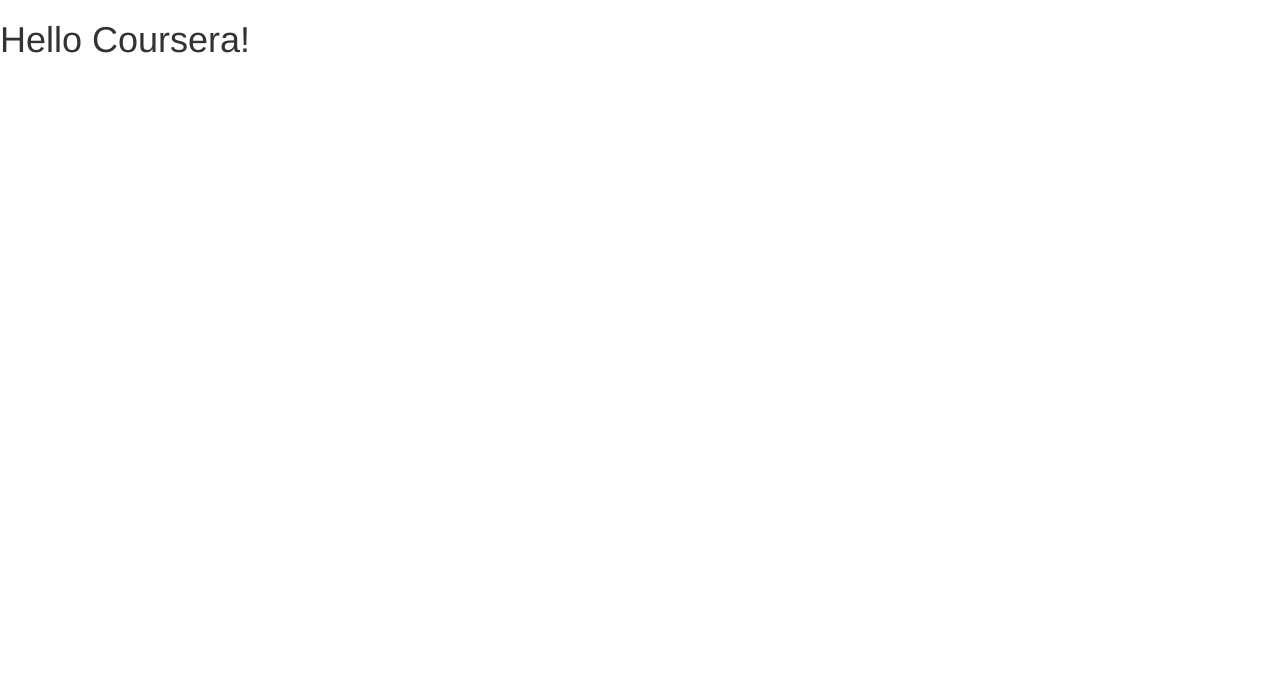
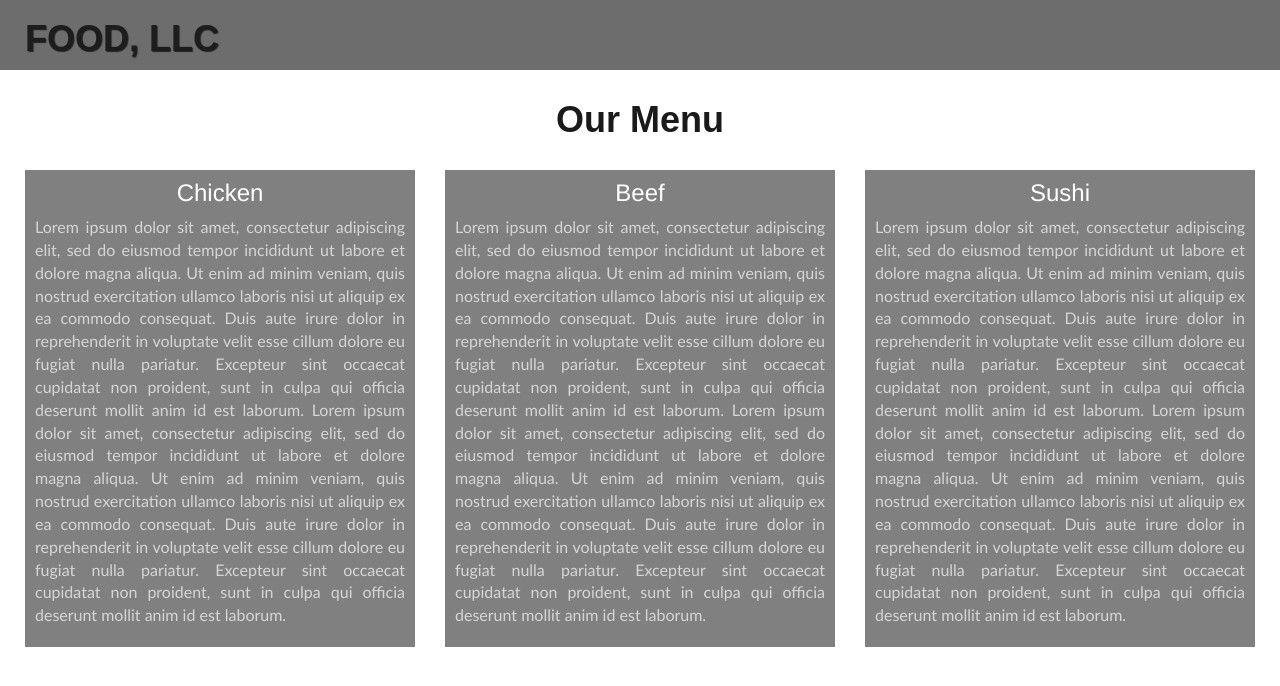
Before and after one commit to RMKoradiya/Learning, a plain HTML site: page module3-solution/index.html in a window 1280 px wide. Drawn offline with Linux system fonts and the light colour scheme.

Commit message:
Assignment Submission for module 3

```diff
--- a/module3-solution/css/styles.css
+++ b/module3-solution/css/styles.css
@@ -0,0 +1,97 @@
+body {
+    font-size: 16px;
+    color: #1a1a1a;
+  }
+
+/** HEADER **/
+#header-nav {
+    background-color: #6d6d6d;
+    border-radius: 0;
+    border: 0;
+    margin:0px;
+}
+
+#header-nav .navbar-header{
+    padding: 10px 10px 10px 10px;
+}
+
+.navbar-brand h1 { /* Restaurant name */
+    font-family: 'Lora', serif;
+    color: #1d1d1d;
+    font-size: 2em;
+    text-transform: uppercase;
+    font-weight: bold;
+    text-shadow: 1px 1px 1px #222;
+    margin-top: 0;
+    margin-bottom: 0;
+    line-height: .75;
+    font-family: Arial, Helvetica, sans-serif;
+}
+
+.navbar-brand a:hover, .navbar-brand a:focus {
+    text-decoration: none;
+}
+
+/** TOP TITLE **/
+#top-title{
+    font-family: Arial, Helvetica, sans-serif;
+    text-align: center;
+    padding-top: 10px;
+    padding-bottom: 10px;
+    font-weight: bold;
+    margin-bottom: 20px;
+}
+
+/** ITEMS **/
+.row{
+    padding-left: 10px;
+    padding-right: 10px;
+}
+
+.dummy-text {
+    padding-left: 10px;
+    padding-right: 10px;
+    padding-bottom: 20px;
+    font-family: 'Gill Sans', 'Gill Sans MT', Calibri, 'Trebuchet MS', sans-serif;
+    background-color: gray;
+    margin-bottom: 20px;
+    text-align: justify;
+    color: #d5d5d5;
+}
+
+.menu-titles {
+    font-family: 'Franklin Gothic Medium', 'Arial Narrow', Arial, sans-serif;
+    text-align: center;
+    padding-top: 10px;
+    color: white;
+    margin-top: 0px;
+}
+
+/** MENU ITEMS FOR MOBILE VIEW **/
+#collapsable-nav{
+    padding:0px;
+}
+
+#nav-list{
+    margin: 0px;
+}
+
+.menu-item{
+    background-color: white;
+    border: solid black 1px;
+    text-align: center;
+    color: black;
+    font-weight: bold;
+}
+
+/** SCROLL TO TOP **/
+.scroller{
+    font-weight: bold;
+    font-family: 'Gill Sans', 'Gill Sans MT', Calibri, 'Trebuchet MS', sans-serif;
+    text-align: right;
+    color: lightblue;
+}
+
+html{
+    scroll-behavior: smooth;
+}
--- a/module3-solution/index.html
+++ b/module3-solution/index.html
@@ -4,21 +4,63 @@
     <meta charset="utf-8">
     <meta http-equiv="X-UA-Compatible" content="IE=edge">
     <meta name="viewport" content="width=device-width, initial-scale=1">
-
-    <!-- HTML5 shim and Respond.js for IE8 support of HTML5 elements and media queries -->
-    <!-- WARNING: Respond.js doesn't work if you view the page via file:// -->
-    <!--[if lt IE 9]>
-      <script src="https://oss.maxcdn.com/html5shiv/3.7.2/html5shiv.min.js"></script>
-      <script src="https://oss.maxcdn.com/respond/1.4.2/respond.min.js"></script>
-    <![endif]-->
-
-    <title>Boostrap Starter Page</title>
+    <title>Assignment Solution for Module 3</title>
     <link rel="stylesheet" href="css/bootstrap.min.css">
     <link rel="stylesheet" href="css/styles.css">
   </head>
 <body>
 
-  <h1>Hello Coursera!</h1>
+  <header>
+    <nav id="header-nav" class="navbar navbar-default">
+      <div class="container-fluid">
+        <div class="navbar-header">
+          <div class="navbar-brand">
+            <a href="index.html"><h1>FOOD, LLC</h1></a>
+          </div>
+
+          <button type="button" class="navbar-toggle collapsed" data-toggle="collapse" data-target="#collapsable-nav" aria-expanded="false">
+            <span class="sr-only">Toggle navigation</span>
+            <span class="icon-bar"></span>
+            <span class="icon-bar"></span>
+            <span class="icon-bar"></span>
+          </button>
+        </div>
+      </div>
+    </nav>
+  </header>
+
+  <div id="collapsable-nav" class="collapse navbar-collapse">
+    <ul id="nav-list" class="nav navbar-nav navbar-right">
+     <li>
+       <a href="#chicken" class="menu-item hidden-lg hidden-md hidden-sm">Chicken</a>
+     </li>
+     <li>
+       <a href="#beef" class="menu-item hidden-lg hidden-md hidden-sm">Beef</a>
+     </li>
+     <li>
+       <a href="#sushi" class="menu-item hidden-lg hidden-md hidden-sm">Sushi</a>
+     </li>
+   </ul><!-- #nav-list -->
+  </div><!-- .collapse .navbar-collapse -->
+
+
+  <h1 id="top-title">Our Menu</h1>
+
+<div class="container-fluid">
+  <div class="row">
+    <div class="col-lg-4 col-md-6 col-sm-12">
+        <div class="dummy-text"><h3 class="menu-titles" id="chicken">Chicken</h3>Lorem ipsum dolor sit amet, consectetur adipiscing elit, sed do eiusmod tempor incididunt ut labore et dolore magna aliqua. Ut enim ad minim veniam, quis nostrud exercitation ullamco laboris nisi ut aliquip ex ea commodo consequat. Duis aute irure dolor in reprehenderit in voluptate velit esse cillum dolore eu fugiat nulla pariatur. Excepteur sint occaecat cupidatat non proident, sunt in culpa qui officia deserunt mollit anim id est laborum. Lorem ipsum dolor sit amet, consectetur adipiscing elit, sed do eiusmod tempor incididunt ut labore et dolore magna aliqua. Ut enim ad minim veniam, quis nostrud exercitation ullamco laboris nisi ut aliquip ex ea commodo consequat. Duis aute irure dolor in reprehenderit in voluptate velit esse cillum dolore eu fugiat nulla pariatur. Excepteur sint occaecat cupidatat non proident, sunt in culpa qui officia deserunt mollit anim id est laborum. <a href="#top" class="scroller visible-xs">Back To Top</a></div>
+    </div>
+
+    <div class="col-lg-4 col-md-6 col-sm-12">
+        <div class="dummy-text"><h3 class="menu-titles" id="beef">Beef</h3>Lorem ipsum dolor sit amet, consectetur adipiscing elit, sed do eiusmod tempor incididunt ut labore et dolore magna aliqua. Ut enim ad minim veniam, quis nostrud exercitation ullamco laboris nisi ut aliquip ex ea commodo consequat. Duis aute irure dolor in reprehenderit in voluptate velit esse cillum dolore eu fugiat nulla pariatur. Excepteur sint occaecat cupidatat non proident, sunt in culpa qui officia deserunt mollit anim id est laborum. Lorem ipsum dolor sit amet, consectetur adipiscing elit, sed do eiusmod tempor incididunt ut labore et dolore magna aliqua. Ut enim ad minim veniam, quis nostrud exercitation ullamco laboris nisi ut aliquip ex ea commodo consequat. Duis aute irure dolor in reprehenderit in voluptate velit esse cillum dolore eu fugiat nulla pariatur. Excepteur sint occaecat cupidatat non proident, sunt in culpa qui officia deserunt mollit anim id est laborum. <a href="#top" class="scroller visible-xs">Back To Top</a></div>
+    </div>
+
+    <div class="col-lg-4 col-md-12 col-sm-12">
+        <div class="dummy-text"><h3 class="menu-titles" id="sushi">Sushi</h3>Lorem ipsum dolor sit amet, consectetur adipiscing elit, sed do eiusmod tempor incididunt ut labore et dolore magna aliqua. Ut enim ad minim veniam, quis nostrud exercitation ullamco laboris nisi ut aliquip ex ea commodo consequat. Duis aute irure dolor in reprehenderit in voluptate velit esse cillum dolore eu fugiat nulla pariatur. Excepteur sint occaecat cupidatat non proident, sunt in culpa qui officia deserunt mollit anim id est laborum. Lorem ipsum dolor sit amet, consectetur adipiscing elit, sed do eiusmod tempor incididunt ut labore et dolore magna aliqua. Ut enim ad minim veniam, quis nostrud exercitation ullamco laboris nisi ut aliquip ex ea commodo consequat. Duis aute irure dolor in reprehenderit in voluptate velit esse cillum dolore eu fugiat nulla pariatur. Excepteur sint occaecat cupidatat non proident, sunt in culpa qui officia deserunt mollit anim id est laborum. <a href="#top" class="scroller visible-xs">Back To Top</a></div>
+    </div>
+  </div>
+</div>
 
   <!-- jQuery (Bootstrap JS plugins depend on it) -->
   <script src="js/jquery-1.11.3.min.js"></script>
```
